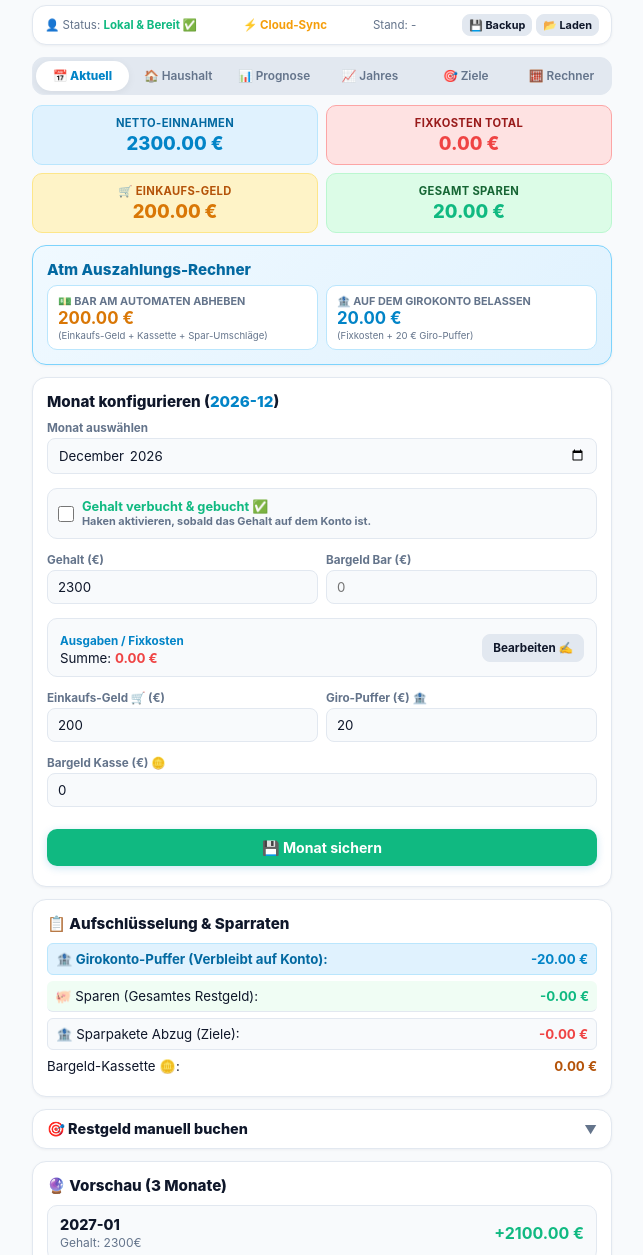
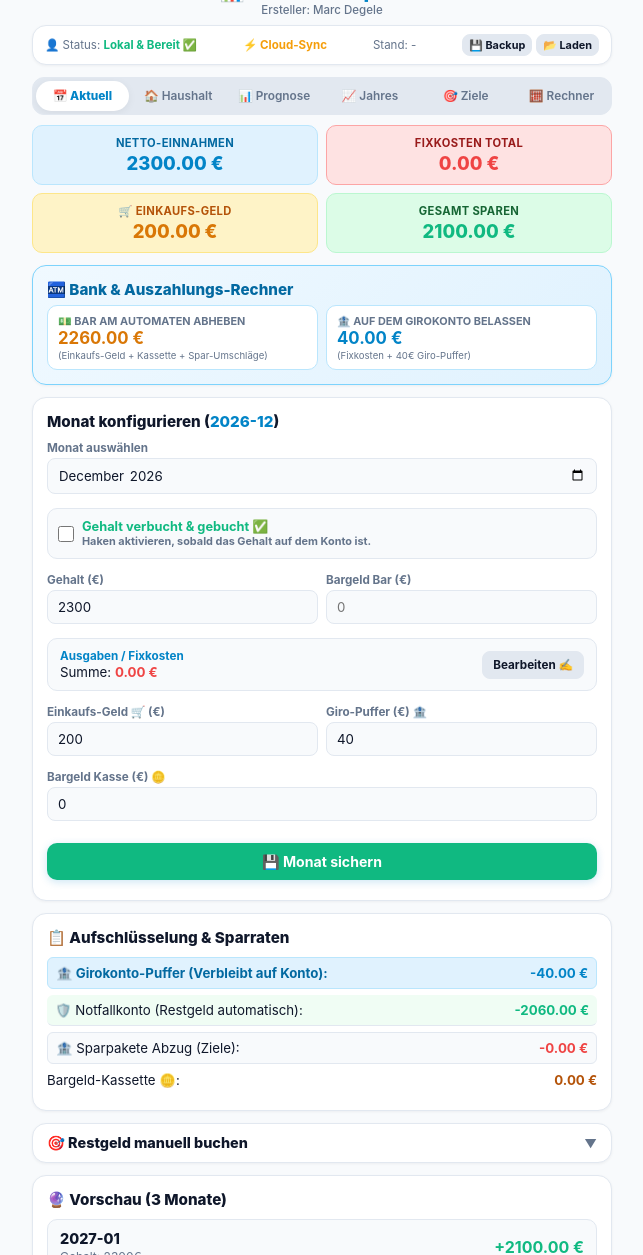
Before and after one commit to marcdegele-ai/Finanzplaner, a plain HTML site: page index.html in a window 1280 px wide. Shown: the part 63-1318 px from the top of the page, without its empty margins (318-961 px from the left). Drawn offline with Linux system fonts and the light colour scheme.

Commit message:
Update ATM and Giro-Puffer values in index.html

````diff
--- a/index.html
+++ b/index.html
@@ -1,3 +1,4 @@
+```html
 <!DOCTYPE html>
 <html lang="de">
 <head>
@@ -192,7 +193,7 @@
             <!-- ATM & AUSZAHLUNGS-RECHNER -->
             <div class="card" style="background: linear-gradient(135deg, #f0f9ff 0%, #e0f2fe 100%); border: 1.5px solid #7dd3fc;">
                 <div class="card-title" style="color:#0369a1; margin-bottom: 6px;">
-                    <span>Atm Auszahlungs-Rechner</span>
+                    <span>🏧 Bank & Auszahlungs-Rechner</span>
                 </div>
                 <div class="grid">
                     <div style="background:#ffffff; padding:8px 10px; border-radius:10px; border:1px solid #bae6fd;">
@@ -203,7 +204,7 @@
                     <div style="background:#ffffff; padding:8px 10px; border-radius:10px; border:1px solid #bae6fd;">
                         <span style="font-size:0.68rem; color:var(--text-sub); font-weight:bold; display:block;">🏦 AUF DEM GIROKONTO BELASSEN</span>
                         <strong id="giroKeepOnAccountDisplay" style="font-size:1.05rem; color:#0284c7;">0,00 €</strong>
-                        <div style="font-size:0.6rem; color:var(--text-sub); margin-top:2px;">(Fixkosten + 20 € Giro-Puffer)</div>
+                        <div style="font-size:0.6rem; color:var(--text-sub); margin-top:2px;">(Fixkosten + 40€ Giro-Puffer)</div>
                     </div>
                 </div>
             </div>
@@ -240,7 +241,7 @@
                     </div>
 
                     <div class="input-group"><label>Einkaufs-Geld 🛒 (€)</label><input type="number" id="taschengeldInput" placeholder="200" oninput="autoSaveLive()"></div>
-                    <div class="input-group"><label>Giro-Puffer (€) 🏦</label><input type="number" id="giroPufferInput" placeholder="20" value="20" oninput="autoSaveLive()"></div>
+                    <div class="input-group"><label>Giro-Puffer (€) 🏦</label><input type="number" id="giroPufferInput" placeholder="40" value="40" oninput="autoSaveLive()"></div>
                     <div class="input-group full"><label>Bargeld Kasse (€) 🪙</label><input type="number" id="bargeldInput" placeholder="0" oninput="autoSaveLive()"></div>
 
                     <div class="input-group full" style="margin-top: 4px;"><button class="btn-add" style="background: var(--accent-green);" onclick="saveCurrentMonthManual()">💾 Monat sichern</button></div>
@@ -252,7 +253,7 @@
                 <div class="card-title"><span>📋 Aufschlüsselung & Sparraten</span></div>
                 <div class="stat-row" style="background:#e0f2fe; padding:7px 8px; border-radius:6px; border:1px solid #bae6fd; margin-bottom:6px;">
                     <span style="font-weight:700; color:#0369a1;">🏦 Girokonto-Puffer (Verbleibt auf Konto):</span>
-                    <span id="resGiroPufferDisplay" style="font-weight:bold; color:#0284c7;">-20,00 €</span>
+                    <span id="resGiroPufferDisplay" style="font-weight:bold; color:#0284c7;">-40,00 €</span>
                 </div>
                 <div class="stat-row" style="background:#f0fdf4; padding:7px 8px; border-radius:6px;"><span>🛡️ Notfallkonto (Restgeld automatisch):</span><span id="resNotfallAbzug" class="val-highlight">-0,00 €</span></div>
                 <div id="sparzieleBreakdownContainer"></div>
@@ -286,7 +287,7 @@
                     <input type="month" id="hhMonthInput" min="2026-12" onchange="syncMonthInput(this.value)" style="background:#fff; font-weight:bold; color:var(--accent);">
                 </div>
 
-                <!-- Restgeld aufs Sparkonto überweisen -->
+                <!-- NEU: Wochen-Restgeld aufs Sparkonto überweisen -->
                 <div style="background: #f0fdf4; border: 1.5px solid #bbf7d0; padding: 10px; border-radius: 10px; margin-bottom: 10px;">
                     <span style="font-size: 0.75rem; font-weight: bold; color: #15803d; display:block; margin-bottom: 4px;">🐖 Restgeld / Wochenpuffer aufs Sparkonto</span>
                     <div style="font-size: 0.68rem; color: var(--text-sub); margin-bottom: 6px;">Nicht benötigtes Budget direkt auf ein Sparziel buchen.</div>
@@ -333,7 +334,7 @@
             </div>
 
             <div class="card" id="categoryChartCard" style="display:none;">
-                <div class="card-title">📊 Ausgaben nach Kategorie</div>
+                <div class="card-title">📊 Ausgaben nach Kategorie (Soll / Ist)</div>
                 <div class="chart-container" id="categoryChartContainer"></div>
             </div>
 
@@ -436,12 +437,12 @@
             </div>
         </div>
 
-        <!-- TAB 6: SPARZIELE -->
+        <!-- TAB 6: SPARZIELE (VEREINFACHT & SCHÖNER) -->
         <div id="ziele-view" class="view-section">
             <div class="card">
                 <div class="card-title">🎯 Sparziel oder Unterkonto anlegen</div>
                 <div class="grid">
-                    <div class="input-group full"><label>Name des Ziels</label><input type="text" id="zielName" placeholder="Z.B. Auto, Technik, Puffer..."></div>
+                    <div class="input-group full"><label>Name</label><input type="text" id="zielName" placeholder="Z.B. Auto, Technik, Puffer..."></div>
                     <div class="input-group"><label>Zielbetrag (€)</label><input type="number" id="zielBetrag" placeholder="1500" oninput="autoCalculateMonthlyRate()"></div>
                     <div class="input-group"><label>Sparrate (€/Mo)</label><input type="number" id="zielFixedMonthly" placeholder="100"></div>
                     <div class="input-group full"><label>Start-Guthaben (€)</label><input type="number" id="zielStart" value="0" oninput="autoCalculateMonthlyRate()"></div>
@@ -474,7 +475,7 @@
 
             <div class="card" style="background:#f0fdf4; border:1.5px solid var(--accent-green);">
                 <div class="card-title" style="color:#15803d;"><span>🔄 Geld zwischen Zielen verschieben</span></div>
-                <div style="font-size:0.75rem; color:var(--text-sub); margin-bottom:8px;">Verschiebe hier variabel Guthaben zwischen all deinen Zielen.</div>
+                <div style="font-size:0.75rem; color:var(--text-sub); margin-bottom:8px;">Verschiebe hier variabel Guthaben zwischen all deinen Zielen (wird in der gesamten Planung automatisch auf beiden Konten verbucht).</div>
                 <div class="grid">
                     <div class="input-group"><label>Von Ziel (Quelle)</label><select id="subKontosourceSelect" style="background:#fff;"></select></div>
                     <div class="input-group"><label>Zu Ziel (Empfänger)</label><select id="subKontoTargetSelect" style="background:#fff;"></select></div>
@@ -566,23 +567,19 @@
             });
         }
         if (Object.keys(entries).length === 0) {
-            entries = { "2026-12": { gehalt: 2300, bargeldEinnahme: 0, items: [], pausedItems: [], bargeld: 0, taschengeld: 200, giroPuffer: 20, splitNotfall: 0, splitMode: 'percent', booked: false, extraTransfers: [] } };
+            entries = { "2026-12": { gehalt: 2300, bargeldEinnahme: 0, items: [], pausedItems: [], bargeld: 0, taschengeld: 200, giroPuffer: 40, splitNotfall: 0, splitMode: 'percent', booked: false, extraTransfers: [] } };
         }
 
         let goals = null;
         try { goals = JSON.parse(localStorage.getItem('finanz_goals_local')); } catch(e) { goals = null; }
         if (!goals || !Array.isArray(goals)) {
             goals = [
-                { id: "sparen", name: "Sparen", target: 10000, manualOffset: 0, capAtTarget: false },
-                { id: "notfall", name: "Notfallkonto", target: 6000, manualOffset: 0, capAtTarget: false },
-                { id: "giro_puffer", name: "Girokonto-Puffer", target: 500, fixedMonthly: 20, manualOffset: 0, type: "giro_puffer", capAtTarget: false },
+                { id: "notfall", name: "Notfallpuffer", target: 3000, manualOffset: 0, capAtTarget: false },
+                { id: "giro_puffer", name: "Girokonto-Puffer", target: 500, fixedMonthly: 40, manualOffset: 40, type: "giro_puffer", capAtTarget: false },
                 { id: "kassette", name: "Bargeld-Kassette", target: 1000, manualCurrent: 0, capAtTarget: false }
             ];
         } else {
-            if (!goals.some(g => g.id === 'sparen' || g.name.toLowerCase() === 'sparen')) {
-                goals.unshift({ id: "sparen", name: "Sparen", target: 10000, manualOffset: 0, capAtTarget: false });
-            }
-            goals.forEach(g => { if (!['notfall', 'freizeit', 'kassette', 'sparen'].includes(g.id)) { if (g.fixedMonthly === undefined) g.fixedMonthly = 0; } });
+            goals.forEach(g => { if (!['notfall', 'freizeit', 'kassette'].includes(g.id)) { if (g.fixedMonthly === undefined) g.fixedMonthly = 0; } });
         }
 
         let transfersList = [];
@@ -777,7 +774,7 @@
                 pausedItems: JSON.parse(JSON.stringify(currentMonthPausedItems)),
                 bargeld: parseFloat(document.getElementById('bargeldInput').value) || 0,
                 taschengeld: parseFloat(document.getElementById('taschengeldInput').value) || 200,
-                giroPuffer: parseFloat(document.getElementById('giroPufferInput').value) || 20,
+                giroPuffer: parseFloat(document.getElementById('giroPufferInput').value) || 40,
                 splitNotfall: 0,
                 splitMode: 'percent',
                 booked: document.getElementById('gehaltBookedInput').checked,
@@ -897,10 +894,10 @@
                 entries[m].items = items;
                 if (entries[m].gehalt === undefined) entries[m].gehalt = 2300;
                 if (entries[m].taschengeld === undefined) entries[m].taschengeld = 200;
-                if (entries[m].giroPuffer === undefined) entries[m].giroPuffer = 20;
+                if (entries[m].giroPuffer === undefined) entries[m].giroPuffer = 40;
                 return entries[m];
             }
-            return { gehalt: 2300, bargeldEinnahme: 0, items: JSON.parse(JSON.stringify(inherited)), pausedItems: [], bargeld: 0, taschengeld: 200, giroPuffer: 20, splitNotfall: 0, splitMode: 'percent', booked: false, extraTransfers: [] };
+            return { gehalt: 2300, bargeldEinnahme: 0, items: JSON.parse(JSON.stringify(inherited)), pausedItems: [], bargeld: 0, taschengeld: 200, giroPuffer: 40, splitNotfall: 0, splitMode: 'percent', booked: false, extraTransfers: [] };
         }
 
         function loadMonthData() {
@@ -910,7 +907,7 @@
             document.getElementById('bargeldEinnahmeInput').value = item.bargeldEinnahme || '';
             document.getElementById('bargeldInput').value = item.bargeld || 0;
             document.getElementById('taschengeldInput').value = item.taschengeld ?? 200;
-            document.getElementById('giroPufferInput').value = item.giroPuffer ?? 20;
+            document.getElementById('giroPufferInput').value = item.giroPuffer ?? 40;
             currentMonthItems = JSON.parse(JSON.stringify(item.items || []));
             currentMonthPausedItems = JSON.parse(JSON.stringify(item.pausedItems || []));
             updateTotalFixFromItems(); liveCalc(); renderNextThree(m); renderHistory(); renderHaushaltView(); renderJahresView(); populateManualDistributeDropdown();
@@ -1057,16 +1054,15 @@
         }
 
         function calculateValuesFor(item) {
-            if(!item) return { netto: 0, einkaufsGeld: 0, giroPuffer: 20, notfallSparen: 0, ueberschuss: 0, freizeitSparen: 0, bargeldSparen: 0, gesamtSparen: 0 };
+            if(!item) return { netto: 0, einkaufsGeld: 0, giroPuffer: 40, notfallSparen: 0, ueberschuss: 0, freizeitSparen: 0, bargeldSparen: 0, gesamtSparen: 0 };
             const fix = getTotalFixForMonthData(item), g = (parseFloat(item.gehalt) || 2300) + (parseFloat(item.bargeldEinnahme) || 0);
             const netto = g - fix;
 
             const einkaufsGeld = parseFloat(item.taschengeld ?? 200) || 0;
-            const giroPuffer = parseFloat(item.giroPuffer ?? 20) || 0;
+            const giroPuffer = parseFloat(item.giroPuffer ?? 40) || 0;
 
             const afterAbzuege = Math.max(0, netto - einkaufsGeld - giroPuffer);
 
-            // Das Restgeld steht für automatische Sparziel-Verteilung und Notfall-Ansparen bereit
             const notfall = afterAbzuege;
             const bargeld = parseFloat(item.bargeld) || 0;
 
@@ -1085,7 +1081,7 @@
         function liveCalc() {
             const m = getSelectedMonthKey(), monthData = entries[m] || {};
             const isBooked = document.getElementById('gehaltBookedInput').checked;
-            const item = { gehalt: parseFloat(document.getElementById('gehaltInput').value) || 2300, bargeldEinnahme: parseFloat(document.getElementById('bargeldEinnahmeInput').value) || 0, items: currentMonthItems, pausedItems: currentMonthPausedItems, bargeld: parseFloat(document.getElementById('bargeldInput').value) || 0, taschengeld: parseFloat(document.getElementById('taschengeldInput').value) || 200, giroPuffer: parseFloat(document.getElementById('giroPufferInput').value) || 20, splitNotfall: 0, splitMode: 'percent', booked: isBooked };
+            const item = { gehalt: parseFloat(document.getElementById('gehaltInput').value) || 2300, bargeldEinnahme: parseFloat(document.getElementById('bargeldEinnahmeInput').value) || 0, items: currentMonthItems, pausedItems: currentMonthPausedItems, bargeld: parseFloat(document.getElementById('bargeldInput').value) || 0, taschengeld: parseFloat(document.getElementById('taschengeldInput').value) || 200, giroPuffer: parseFloat(document.getElementById('giroPufferInput').value) || 40, splitNotfall: 0, splitMode: 'percent', booked: isBooked };
             const calc = calculateValuesFor(item);
 
             document.getElementById('displayMonth').innerText = m;
@@ -1093,12 +1089,16 @@
             document.getElementById('resEinkaufspufferKpi').innerText = calc.einkaufsGeld.toFixed(2) + ' €';
             document.getElementById('resGiroPufferDisplay').innerText = '-' + calc.giroPuffer.toFixed(2) + ' €';
 
+            let extraNotfall = 0;
+            (monthData.extraTransfers || []).forEach(tr => { if (tr.targetId === 'notfall' || goals.find(g=>g.id===tr.targetId)?.type === 'notfall_sub') extraNotfall += tr.amount; });
+
+            document.getElementById('resNotfallAbzug').innerText = '-' + (calc.notfallSparen + (isBooked ? extraNotfall : 0)).toFixed(2) + ' €';
+
             const container = document.getElementById('sparzieleBreakdownContainer'); container.innerHTML = '';
             let totalDeductions = 0;
 
-            // Feste Sparziel-Daueraufträge abziehen
             goals.forEach(g => {
-                if(g.id === 'notfall' || g.id === 'sparen' || g.type === 'giro_puffer') return;
+                if(g.id === 'notfall' || g.type === 'giro_puffer') return;
                 let share = isBooked ? getActiveDeductionsForGoal(g, m) : 0;
                 let extraShare = 0;
                 let extraId = null;
@@ -1118,32 +1118,14 @@
                 }
             });
 
-            // Sämtliches Restgeld fließt nach allen Abzügen direkt in das Ziel "Sparen"
-            let restGeld = Math.max(0, calc.notfallSparen - totalDeductions);
-            let finalSparenAmount = isBooked ? restGeld : 0;
-
-            let extraSparen = 0;
-            (monthData.extraTransfers || []).forEach(tr => {
-                if (tr.targetId === 'sparen' || goals.find(g=>g.id===tr.targetId)?.name.toLowerCase() === 'sparen') {
-                    extraSparen += tr.amount;
-                }
-            });
-
-            let sparenGoalObj = goals.find(g => g.id === 'sparen' || g.name.toLowerCase() === 'sparen');
-            let sparenName = sparenGoalObj ? sparenGoalObj.name : "Sparen";
-
-            document.getElementById('resNotfallAbzug').innerText = '-' + (finalSparenAmount + (isBooked ? extraSparen : 0)).toFixed(2) + ' €';
-            const notfallLabel = document.getElementById('resNotfallAbzug').previousElementSibling;
-            if(notfallLabel) notfallLabel.innerText = `🐖 ${sparenName} (Gesamtes Restgeld):`;
-
             document.getElementById('resBargeld').innerText = calc.bargeldSparen.toFixed(2) + ' €';
             document.getElementById('resSparzieleAbzug').innerText = '-' + totalDeductions.toFixed(2) + ' €';
 
-            const finalGesamtSparen = finalSparenAmount + totalDeductions + calc.bargeldSparen + calc.giroPuffer;
+            const finalGesamtSparen = calc.notfallSparen + totalDeductions + calc.bargeldSparen + calc.giroPuffer;
             document.getElementById('resGesamtSparenKpi').innerText = finalGesamtSparen.toFixed(2) + ' €';
 
             const fixSum = getTotalFixForMonthData(item);
-            const toWithdraw = calc.einkaufsGeld + calc.bargeldSparen + finalSparenAmount + totalDeductions;
+            const toWithdraw = calc.einkaufsGeld + calc.bargeldSparen + calc.notfallSparen + totalDeductions;
             const keepOnGiro = fixSum + calc.giroPuffer;
             document.getElementById('atmCashToWithdrawDisplay').innerText = toWithdraw.toFixed(2) + ' €';
             document.getElementById('giroKeepOnAccountDisplay').innerText = keepOnGiro.toFixed(2) + ' €';
@@ -1183,40 +1165,30 @@
         function getSavedAmountForGoalUpTo(goal, upto) {
             if(!goal) return 0;
             if(goal.id === 'kassette') return parseFloat(goal.manualCurrent || 0);
-
-            // IST-Stand ist exakt 0,00 € solange gebucht = false!
-            let diff = 0;
-            (transfersList || []).forEach(tr => {
-                if(tr.dateKey <= upto && entries[tr.dateKey]?.booked) {
-                    if(tr.fromId === goal.id) diff -= tr.amount;
-                    if(tr.toId === goal.id) diff += tr.amount;
-                }
-            });
-
+            let diff = 0; (transfersList || []).forEach(tr => { if(tr.dateKey < upto) { if(tr.fromId === goal.id) diff -= tr.amount; if(tr.toId === goal.id) diff += tr.amount; } });
             if(goal.id === 'notfall' || goal.type === 'notfall_sub' || goal.type === 'giro_puffer') {
                 let sum = parseFloat(goal.manualOffset || 0);
                 Object.keys(entries || {}).sort().forEach(k => {
-                    if(k <= upto && entries[k]?.booked) {
+                    if(k < upto && entries[k]?.booked) {
                         let calc = calculateValuesFor(entries[k]);
                         if(goal.id === 'notfall') sum += calc.notfallSparen;
                         if(goal.type === 'giro_puffer') sum += calc.giroPuffer;
                         (entries[k]?.extraTransfers || []).forEach(tr => { if(tr.targetId === goal.id) sum += tr.amount; });
                     }
                 });
-                return Math.max(0, sum + diff);
+                return sum + diff;
             }
             if(goal.id === 'freizeit') return 0;
-
             let total = parseFloat(goal.manualOffset || goal.manualCurrent || 0);
             Object.keys(entries || {}).sort().forEach(k => {
-                if(k <= upto && (!goal.startMonth || k >= goal.startMonth) && entries[k]?.booked) {
+                if(k < upto && (!goal.startMonth || k >= goal.startMonth) && entries[k]?.booked) {
                     let scheduled = getActiveDeductionsForGoal(goal, k);
                     let extra = 0;
                     (entries[k]?.extraTransfers || []).forEach(tr => { if (tr.targetId === goal.id) extra += tr.amount; });
                     total += extra > 0 ? extra : scheduled;
                 }
             });
-            return Math.max(0, total + diff);
+            return total + diff;
         }
 
         function getGoalData(goalId) {
@@ -1634,7 +1606,7 @@
                                 ${isCompleted ? '<span class="badge" style="background:#fef3c7; color:#d97706; margin-left:4px;">👑 100%</span>' : ''}
                             </div>
                             <div style="display:flex; align-items:center; gap:8px;">
-                                <strong class="${pct < 0 ? 'val-red' : 'val-highlight'}" style="font-size:0.9rem;">${pct.toFixed(1)}%</strong>
+                                <strong class="val-highlight" style="font-size:0.9rem;">${pct.toFixed(1)}%</strong>
                                 <span style="font-size:0.7rem; color:#ef4444; cursor:pointer;" onclick="event.stopPropagation(); deleteGoalDirect(${idx})">Löschen</span>
                             </div>
                         </div>
@@ -1643,7 +1615,7 @@
                             <span style="color:var(--accent); font-weight:700;">Ø ${(g.fixedMonthly||0).toFixed(2)} €/Mo.</span>
                         </div>
                         <div class="progress-bar-container" style="cursor:pointer;" onclick="openModal('${g.id}')">
-                            <div class="progress-bar-fill" style="width:${Math.max(0, pct)}%;"></div>
+                            <div class="progress-bar-fill" style="width:${pct}%;"></div>
                         </div>
                         <div style="display:flex; justify-content:space-between; align-items:center; margin-top:5px; font-size:0.68rem; color:var(--text-sub);">
                             <div style="font-weight:bold; color:var(--accent-green);">${reachText}</div>
@@ -1733,3 +1705,4 @@
     </script>
 </body>
 </html>
+```
````
